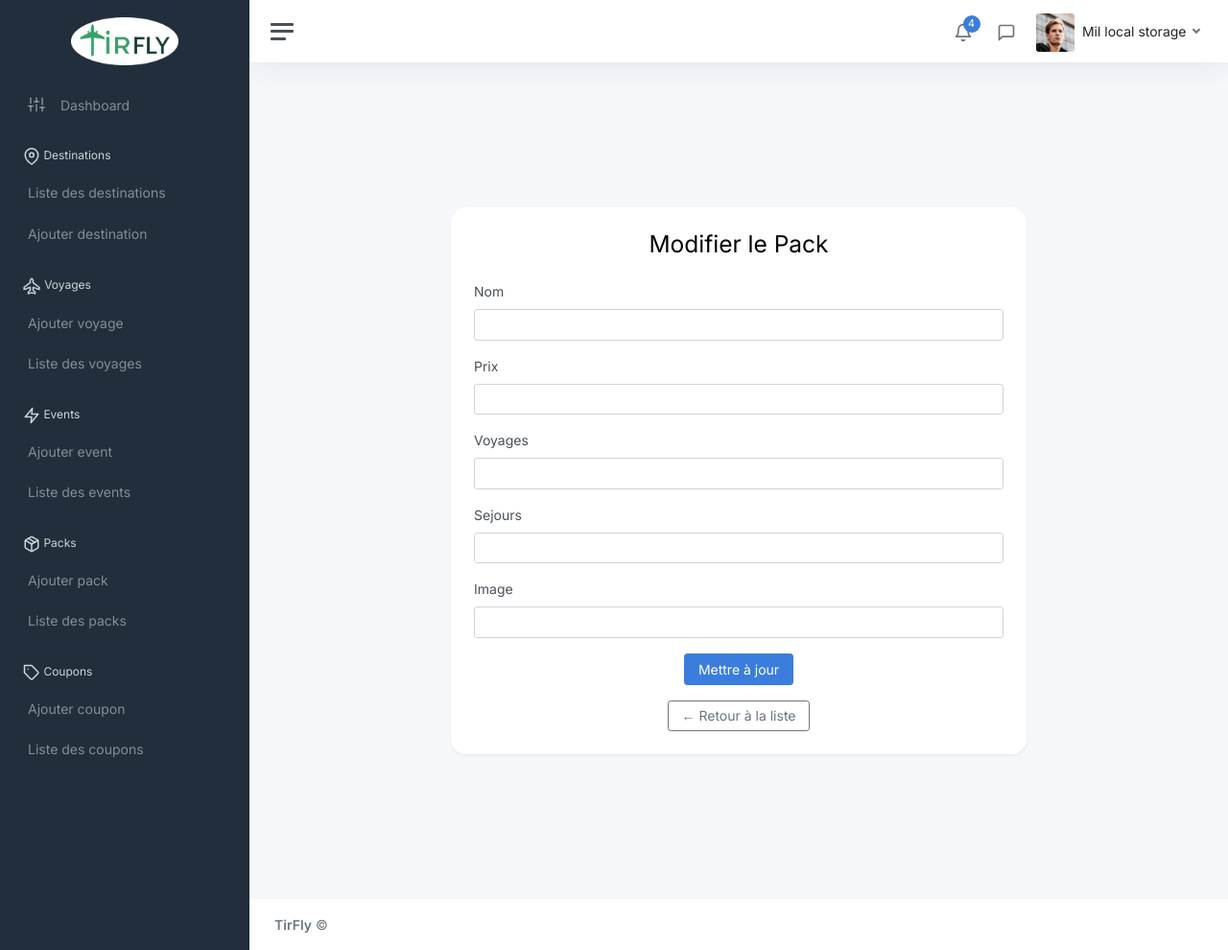
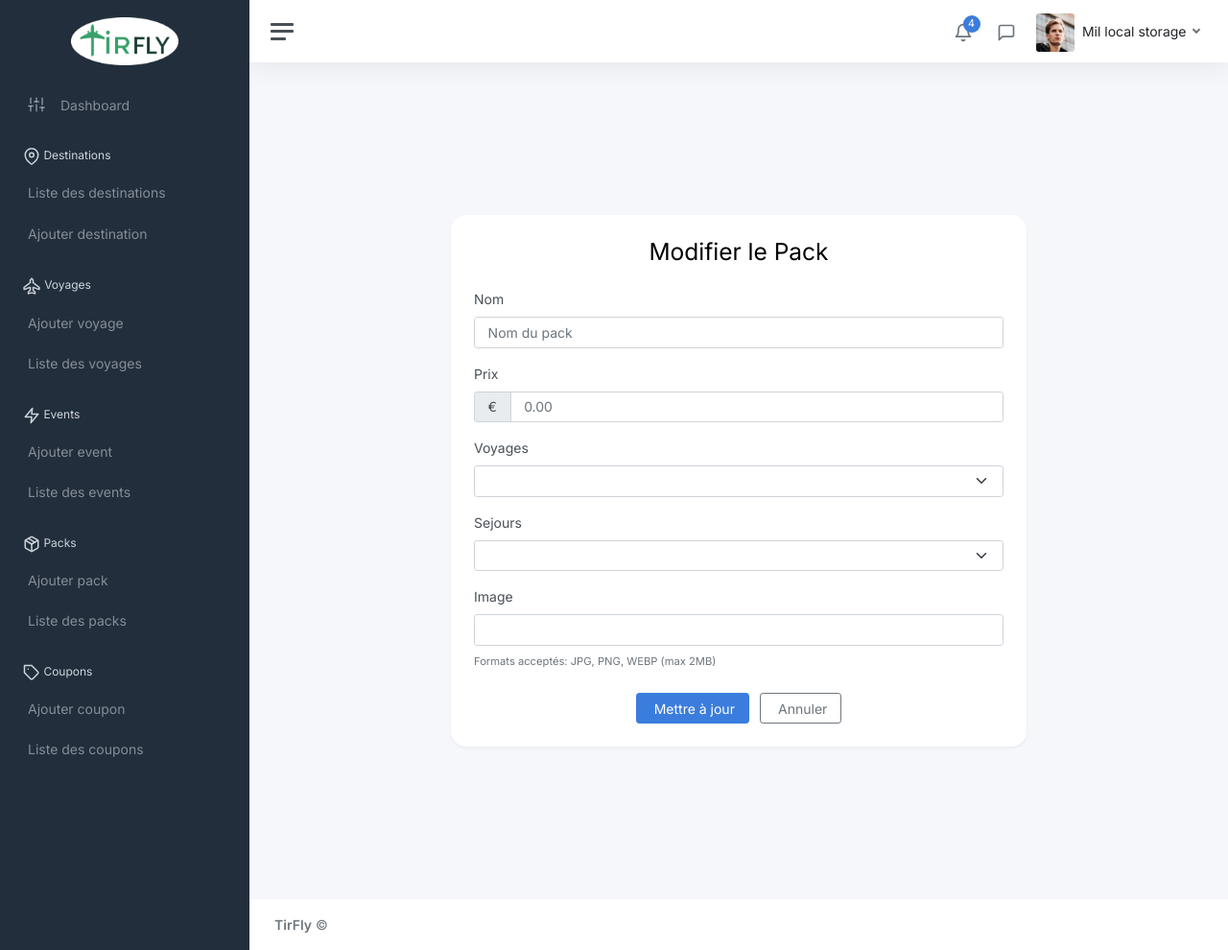
Before and after one commit to Koussay-Akchi/tirfly-web, a Symfony app: template templates/pack/edit.html.twig in a window 1280 px wide. Shown: the whole page at 96% size. Run offline with Twig, Linux system fonts and the light colour scheme; the template is opened without the code that fills it, so the values that code supplies are empty; form fields are guessed from the names that the template uses; some libraries are stand-ins or nearby versions.

Commit message:
les contrôles de saisie pack

```diff
--- a/templates/pack/edit.html.twig
+++ b/templates/pack/edit.html.twig
@@ -7,7 +7,7 @@
         <div class="card shadow p-4" style="width: 100%; max-width: 600px; border-radius: 1rem;">
             <h2 class="text-center mb-4">Modifier le Pack</h2>
 
-            {# Image actuelle s’il y en a une #}
+            {# Image actuelle s'il y en a une #}
             {% if pack.image %}
                 <div class="text-center mb-4">
                     <p class="mb-2">Image actuelle :</p>
@@ -16,47 +16,110 @@
                 </div>
             {% endif %}
 
-            {{ form_start(form, {'attr': {'novalidate': 'novalidate'}}) }}
+            {{ form_start(form, {'attr': {'novalidate': 'novalidate', 'class': 'needs-validation'}}) }}
 
             <div class="form-group mb-3">
-                {{ form_label(form.nom) }}
-                {{ form_widget(form.nom, {'attr': {'class': 'form-control'}}) }}
-                {{ form_errors(form.nom) }}
+                {{ form_label(form.nom, null, {'label_attr': {'class': 'form-label'}}) }}
+                {{ form_widget(form.nom, {'attr': {
+                    'class': 'form-control ' ~ (form.nom.vars.errors|length ? 'is-invalid' : ''),
+                    'placeholder': 'Nom du pack'
+                }}) }}
+                <div class="invalid-feedback">
+                    {{ form_errors(form.nom) }}
+                </div>
             </div>
 
             <div class="form-group mb-3">
-                {{ form_label(form.prix) }}
-                {{ form_widget(form.prix, {'attr': {'class': 'form-control'}}) }}
-                {{ form_errors(form.prix) }}
+                {{ form_label(form.prix, null, {'label_attr': {'class': 'form-label'}}) }}
+                <div class="input-group">
+                    <span class="input-group-text">€</span>
+                    {{ form_widget(form.prix, {'attr': {
+                        'class': 'form-control ' ~ (form.prix.vars.errors|length ? 'is-invalid' : ''),
+                        'placeholder': '0.00'
+                    }}) }}
+                </div>
+                <div class="invalid-feedback">
+                    {{ form_errors(form.prix) }}
+                </div>
             </div>
 
             <div class="form-group mb-3">
-                {{ form_label(form.voyages) }}
-                {{ form_widget(form.voyages, {'attr': {'class': 'form-control'}}) }}
-                {{ form_errors(form.voyages) }}
+                {{ form_label(form.voyages, null, {'label_attr': {'class': 'form-label'}}) }}
+                {{ form_widget(form.voyages, {'attr': {
+                    'class': 'form-select ' ~ (form.voyages.vars.errors|length ? 'is-invalid' : '')
+                }}) }}
+                <div class="invalid-feedback">
+                    {{ form_errors(form.voyages) }}
+                </div>
             </div>
 
             <div class="form-group mb-3">
-                {{ form_label(form.sejours) }}
-                {{ form_widget(form.sejours, {'attr': {'class': 'form-control'}}) }}
-                {{ form_errors(form.sejours) }}
+                {{ form_label(form.sejours, null, {'label_attr': {'class': 'form-label'}}) }}
+                {{ form_widget(form.sejours, {'attr': {
+                    'class': 'form-select ' ~ (form.sejours.vars.errors|length ? 'is-invalid' : '')
+                }}) }}
+                <div class="invalid-feedback">
+                    {{ form_errors(form.sejours) }}
+                </div>
             </div>
 
             <div class="form-group mb-3">
-                {{ form_label(form.image) }}
-                {{ form_widget(form.image, {'attr': {'class': 'form-control'}}) }}
-                {{ form_errors(form.image) }}
+                {{ form_label(form.image, null, {'label_attr': {'class': 'form-label'}}) }}
+                {{ form_widget(form.image, {'attr': {
+                    'class': 'form-control ' ~ (form.image.vars.errors|length ? 'is-invalid' : '')
+                }}) }}
+                <div class="invalid-feedback">
+                    {{ form_errors(form.image) }}
+                </div>
+                <small class="form-text text-muted">Formats acceptés: JPG, PNG, WEBP (max 2MB)</small>
             </div>
 
-            <div class="text-center">
-                <button type="submit" class="btn btn-primary">Mettre à jour</button>
+            <div class="text-center mt-4">
+                <button type="submit" class="btn btn-primary me-2">
+                    <i class="fas fa-save me-1"></i> Mettre à jour
+                </button>
+                <a href="{{ path('app_pack_index') }}" class="btn btn-outline-secondary">
+                    <i class="fas fa-arrow-left me-1"></i> Annuler
+                </a>
             </div>
 
             {{ form_end(form) }}
-
-            <div class="text-center mt-3">
-                <a href="{{ path('app_pack_index') }}" class="btn btn-outline-secondary">← Retour à la liste</a>
-            </div>
         </div>
     </div>
+
+    <style>
+        .form-control:focus, .form-select:focus {
+            border-color: #86b7fe;
+            box-shadow: 0 0 0 0.25rem rgba(13, 110, 253, 0.25);
+        }
+        .card {
+            border: none;
+        }
+        .invalid-feedback {
+            display: block;
+            color: #dc3545;
+        }
+        .is-invalid {
+            border-color: #dc3545;
+        }
+        .is-invalid:focus {
+            border-color: #dc3545;
+            box-shadow: 0 0 0 0.25rem rgba(220, 53, 69, 0.25);
+        }
+        .form-select-multiple {
+            height: auto;
+            min-height: 120px;
+        }
+    </style>
+
+    <script>
+        // Script pour améliorer l'expérience utilisateur
+        document.addEventListener('DOMContentLoaded', function() {
+            // Ajout d'une classe aux selects multiples pour mieux les styliser
+            const multiSelects = document.querySelectorAll('select[multiple]');
+            multiSelects.forEach(select => {
+                select.classList.add('form-select-multiple');
+            });
+        });
+    </script>
 {% endblock %}
```
Also changed, not shown: templates/pack/new.html.twig (+81 -22 lines).
